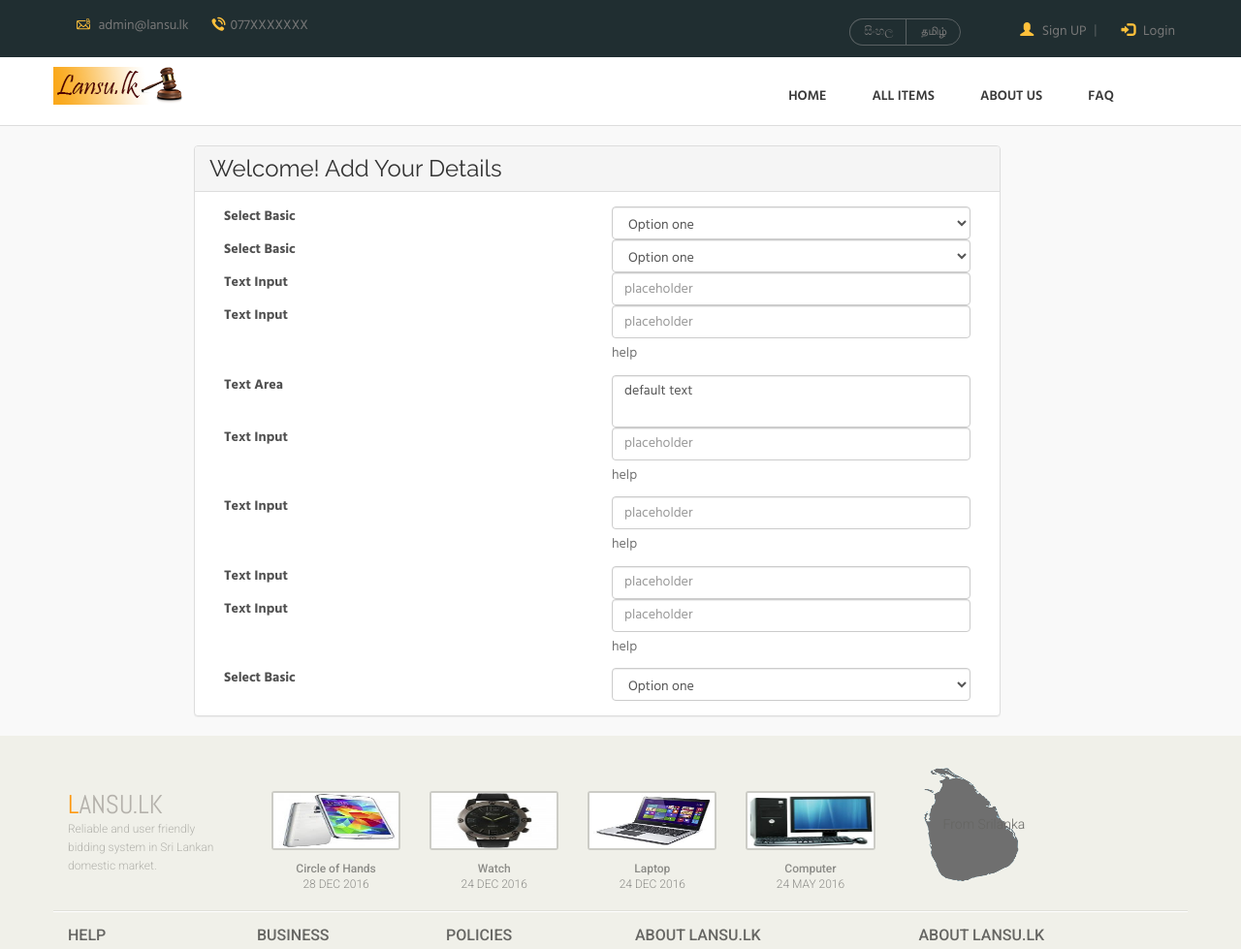
After one commit to jankavi85/Lansu.lk, a PHP site: page /k/bidform.php in a window 1280 px wide. The commit adds this page. Shown: the top 979 px of the page at 97% size. Run offline with PHP 8.4, Linux system fonts and the light colour scheme; some libraries are stand-ins or nearby versions.

Commit message:
some mistakes

```diff
--- /dev/null
+++ b/bidform.php
@@ -0,0 +1,126 @@
+<?php include 'header.php' ; ?>
+<link href="css/bidform.css" rel="stylesheet">
+<div class="panel panel-default" id='paneladd'>
+  <div class="panel-heading" ><h3>Welcome! Add Your Details</h3></div>
+  <div class="panel-body" >
+
+  <!-- Select Basic -->
+<div class="form-group">
+  <label class="col-md-6 control-label" for="selectbasic">Select Basic</label>
+  <div class="col-md-6">
+    <select id="selectbasic" name="selectbasic" class="form-control">
+      <option value="1">Option one</option>
+      <option value="2">Option two</option>
+    </select>
+  </div>
+</div>
+
+<!-- Select Basic -->
+<div class="form-group">
+  <label class="col-md-6 control-label" for="selectbasic">Select Basic</label>
+  <div class="col-md-6">
+    <select id="selectbasic" name="selectbasic" class="form-control">
+      <option value="1">Option one</option>
+      <option value="2">Option two</option>
+    </select>
+  </div>
+</div>
+
+<!-- Text input-->
+<div class="form-group">
+  <label class="col-md-6 control-label" for="textinput">Text Input</label>
+  <div class="col-md-6">
+  <input id="textinput" name="textinput" type="text" placeholder="placeholder" class="form-control input-md" required="">
+
+  </div>
+</div>
+
+<!-- Text input-->
+<div class="form-group">
+  <label class="col-md-6 control-label" for="textinput">Text Input</label>
+  <div class="col-md-6">
+  <input id="textinput" name="textinput" type="text" placeholder="placeholder" class="form-control input-md">
+  <span class="help-block">help</span>
+  </div>
+</div>
+
+<!-- Textarea -->
+<div class="form-group">
+  <label class="col-md-6 control-label" for="textarea">Text Area</label>
+  <div class="col-md-6">
+    <textarea class="form-control" id="textarea" name="textarea">default text</textarea>
+  </div>
+</div>
+
+<!-- Text input-->
+<div class="form-group">
+  <label class="col-md-6 control-label" for="textinput">Text Input</label>
+  <div class="col-md-6">
+  <input id="textinput" name="textinput" type="text" placeholder="placeholder" class="form-control input-md">
+  <span class="help-block">help</span>
+  </div>
+</div>
+
+<!-- Text input-->
+<div class="form-group">
+  <label class="col-md-6 control-label" for="textinput">Text Input</label>
+  <div class="col-md-6">
+  <input id="textinput" name="textinput" type="text" placeholder="placeholder" class="form-control input-md">
+  <span class="help-block">help</span>
+  </div>
+</div>
+
+<!-- Text input-->
+<div class="form-group">
+  <label class="col-md-6 control-label" for="textinput">Text Input</label>
+  <div class="col-md-6">
+  <input id="textinput" name="textinput" type="text" placeholder="placeholder" class="form-control input-md" required="">
+
+  </div>
+</div>
+
+<!-- Text input-->
+<div class="form-group">
+  <label class="col-md-6 control-label" for="textinput">Text Input</label>
+  <div class="col-md-6">
+  <input id="textinput" name="textinput" type="text" placeholder="placeholder" class="form-control input-md">
+  <span class="help-block">help</span>
+  </div>
+</div>
+
+<!-- Select Basic -->
+<div class="form-group">
+  <label class="col-md-6 control-label" for="selectbasic">Select Basic</label>
+  <div class="col-md-6">
+    <select id="selectbasic" name="selectbasic" class="form-control">
+      <option value="1">Option one</option>
+      <option value="2">Option two</option>
+    </select>
+  </div>
+</div>
+
+</fieldset>
+</form>
+
+
+
+
+
+
+
+
+
+
+
+
+
+
+
+
+</div>
+</div>
+
+
+
+
+<?php include 'footer.php' ; ?>
--- /dev/null
+++ b/css/bidform.css
@@ -0,0 +1,8 @@
+#paneladd{
+	margin-top: 20px;
+	margin-botton :10px;
+	margin-left :200px;
+
+	width : 65%;
+	height : auto;
+	}
```
Also changed, not shown: addmethod.php (+34 -4 lines), css/additem.css (added, +34 -0 lines), index.php (+6 -28 lines), images/home/bid.png (added), images/home/direct.ico (added), images/home/gallery1.jpg (deleted), images/home/gallery2.jpg (deleted), images/home/gallery3.jpg (deleted), images/home/gallery4.jpg (deleted), images/home/iframe1.png (deleted), images/home/iframe2.png (deleted), images/home/iframe3.png (deleted), images/home/iframe4.png (deleted), images/home/pricing.png (deleted), 4 more files.
